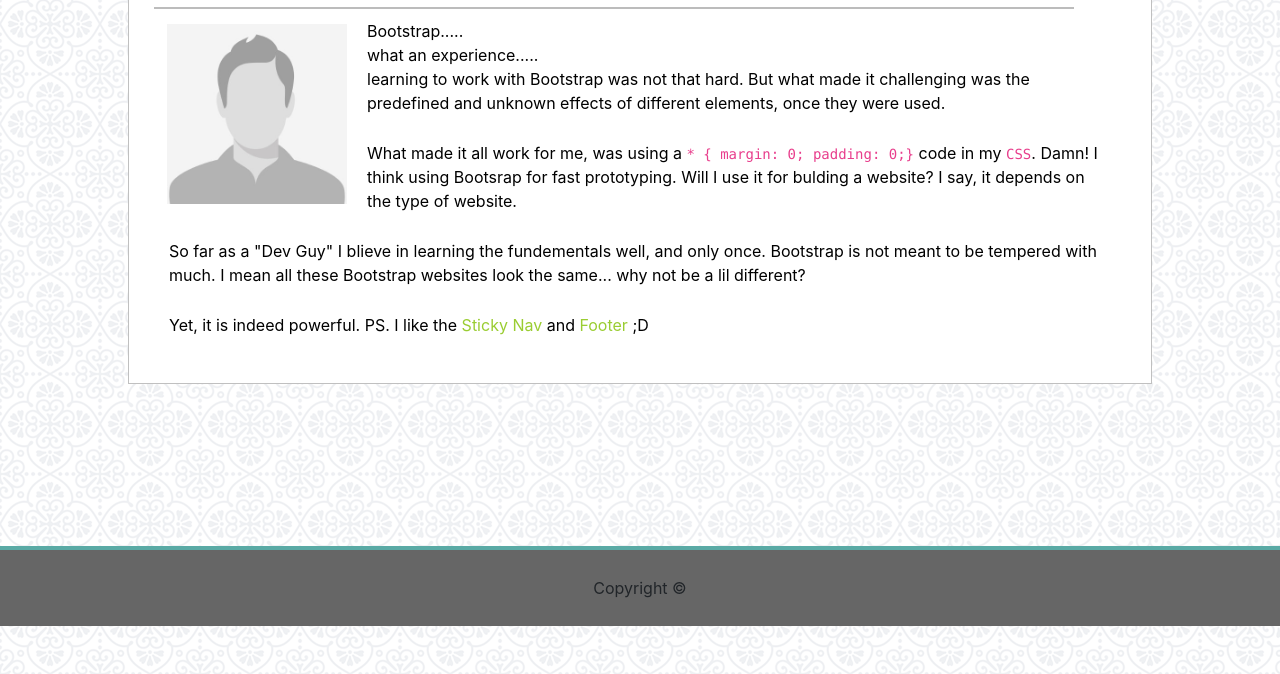
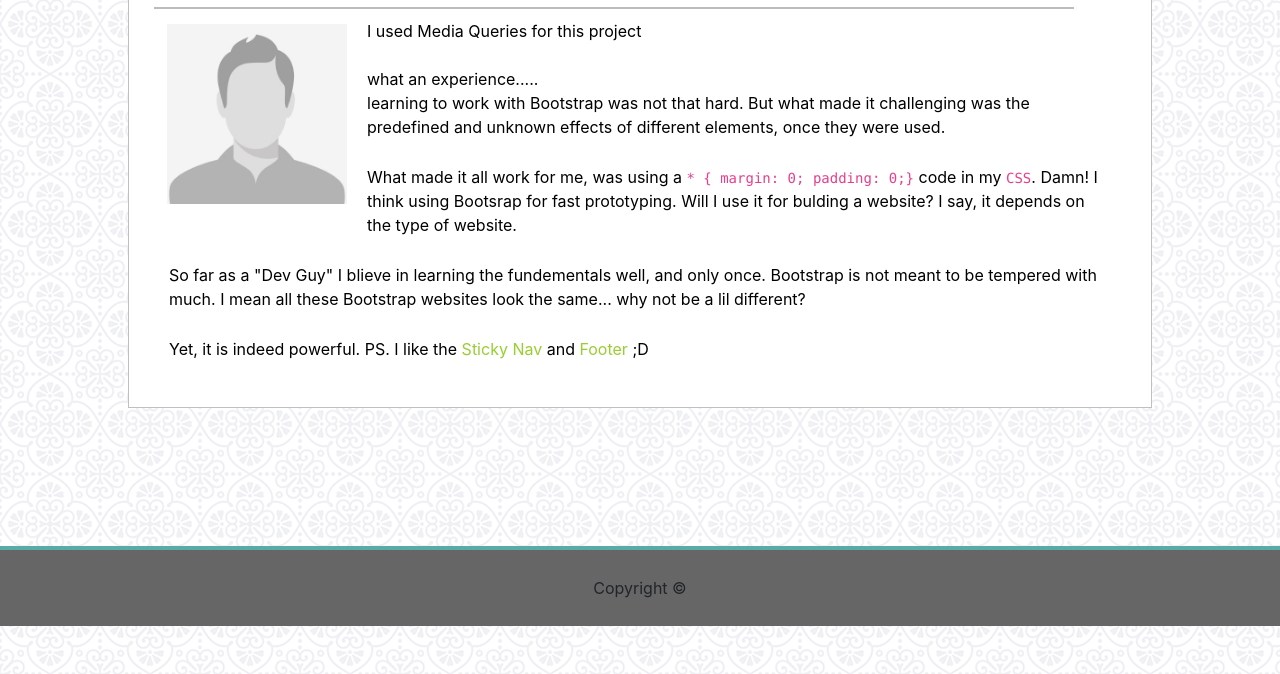
Before and after one commit to karanius/Responsive-Portfolio, a plain HTML site: page index.html in a window 1280 px wide. Shown: the part 174-848 px from the top of the page. Drawn offline with nearby package versions, Linux system fonts and the light colour scheme.

Commit message:
touch ups

```diff
--- a/index.html
+++ b/index.html
@@ -52,7 +52,7 @@
           <div class='divi'></div>
           <div class="bod col ">
               <img src="./everything/image/picture.jpg" class='pic' alt="">
-              <p class='txt'>Bootstrap..... <br> what an experience..... <br>learning to work with Bootstrap was not that hard. But what made it challenging was the predefined and unknown effects of different elements, once they were used.</p>
+              <p class='txt'>I used Media Queries for this project<br> <br> what an experience..... <br>learning to work with Bootstrap was not that hard. But what made it challenging was the predefined and unknown effects of different elements, once they were used.</p>
               <p class='txt'>What made it all work for me, was using a <code> * { margin: 0; padding: 0;}</code> code in my <code>CSS</code>. Damn! I think using Bootsrap for fast prototyping. Will I use it for bulding a website? I say, it depends on the type of website.</p>
               <p class='txt'>So far as a "Dev Guy" I blieve in learning the fundementals well, and only once. Bootstrap is not meant to be tempered with much. I mean all these Bootstrap websites look the same... why not be a lil different? </p>
               <p class='txt'> Yet, it is indeed powerful. PS. I like the <span class='yellow'>Sticky Nav</span> and <span class='yellow'>Footer</span> ;D</p>
```
